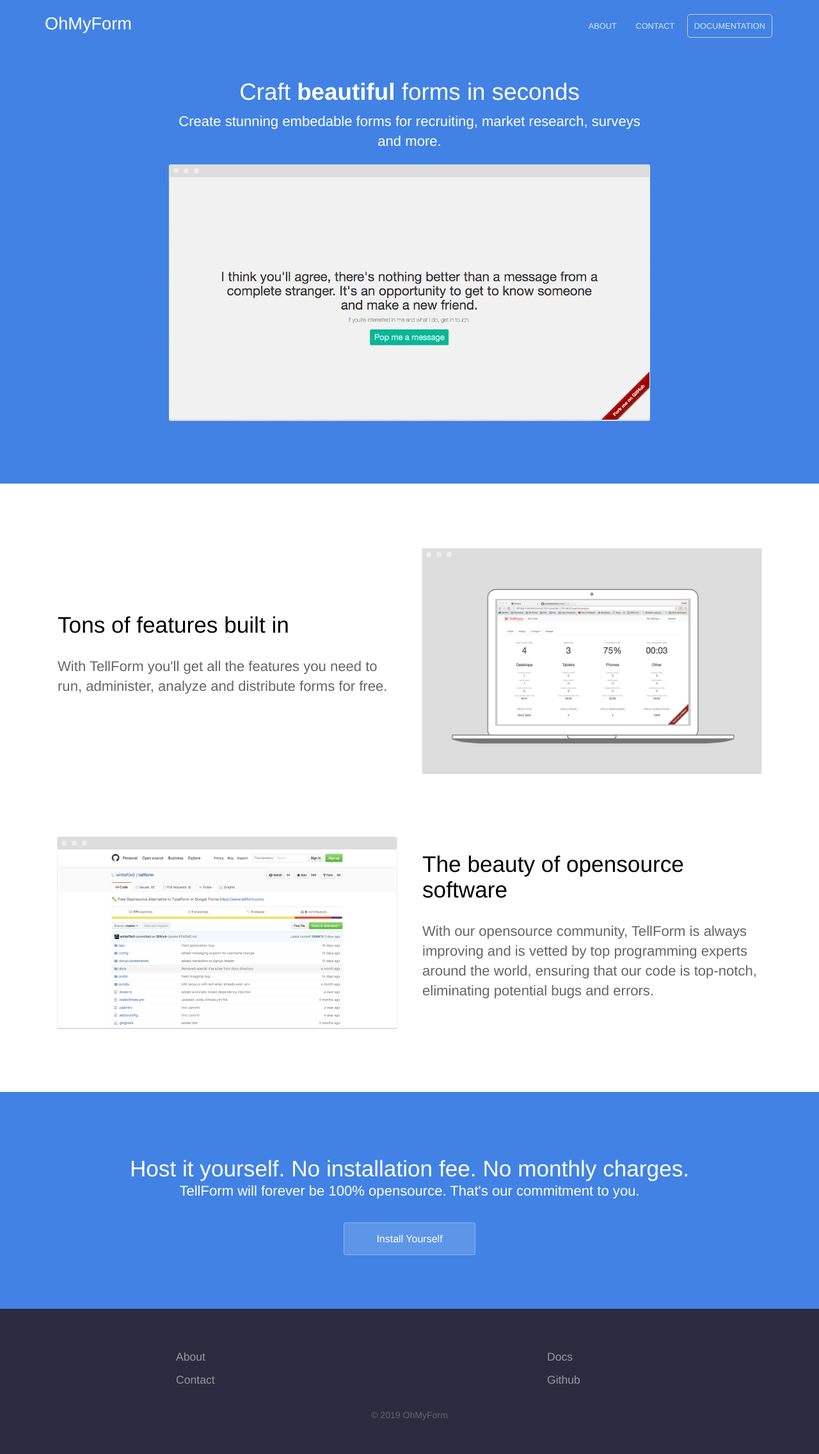
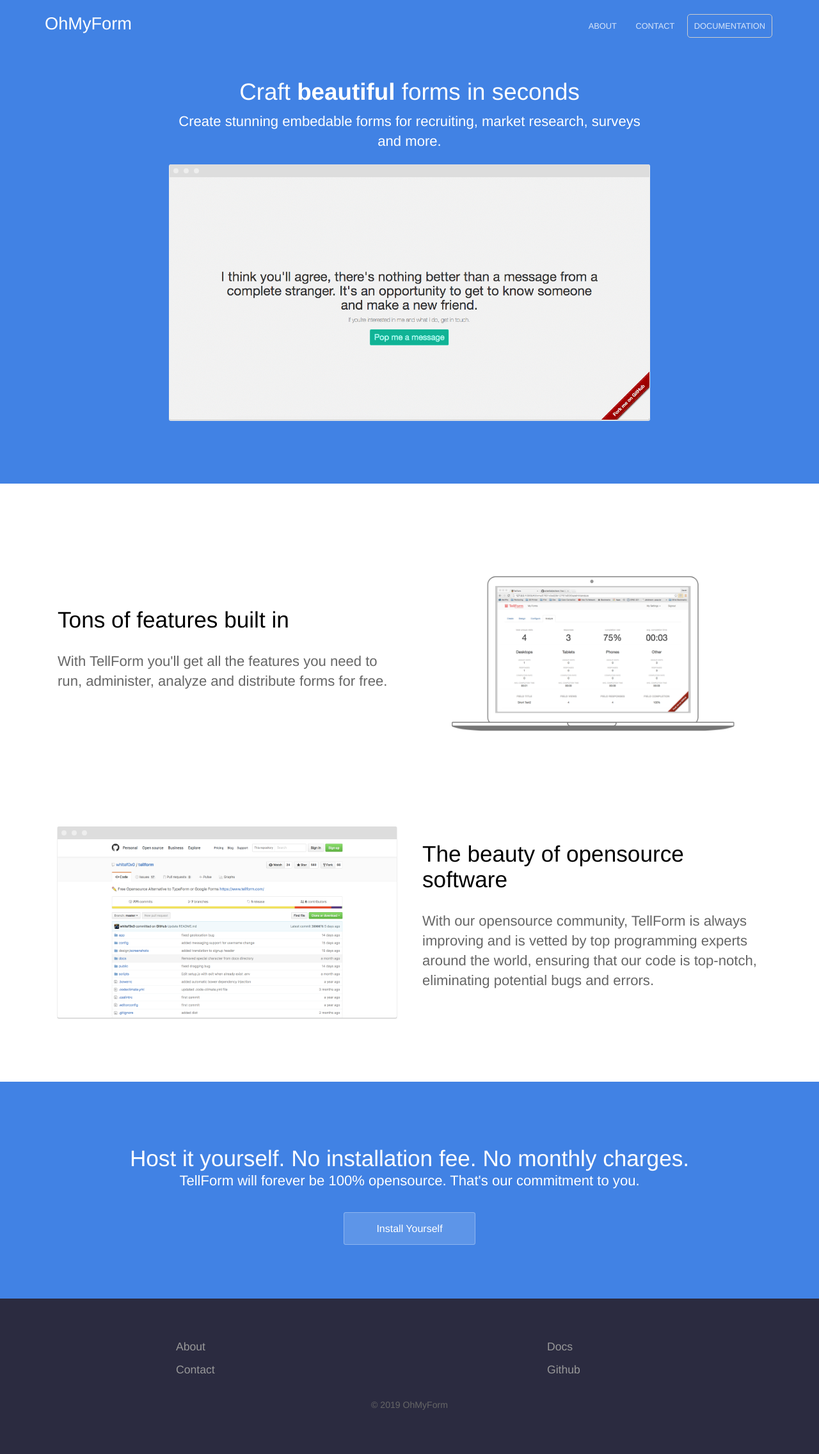
Before and after one commit to ohmyform/website, a Jekyll site: the page built from index.html, in a window 1280 px wide. Shown: the whole page at 64% size. Built offline with Jekyll 4.4.1, drawn with Linux system fonts in a browser that asks for light colours.

Commit message:
remove frame around mac

```diff
--- a/index.html
+++ b/index.html
@@ -21,7 +21,7 @@
 				<p>With TellForm you'll get all the features you need to run, administer, analyze and distribute forms for free.</p>
 			</div>
 			<div class="image">
-				<img src="/images/macbook_screenshot_original.png" alt="Screenshot" class="screenshot editable" />
+				<img src="/images/macbook_screenshot_original.png" class="editable" />
 			</div>
 		</div>
 	</section>
@@ -33,7 +33,7 @@
 				<p>With our opensource community, TellForm is always improving and is vetted by top programming experts around the world, ensuring that our code is top-notch, eliminating potential bugs and errors.</p>
 			</div>
 			<div class="image">
-				<img src="/images/tellform_github_cropped.png" alt="Screenshot" class="screenshot editable" />
+				<img src="/images/tellform_github_cropped.png" class="screenshot editable" />
 			</div>
 		</div>
 	</section>
```
